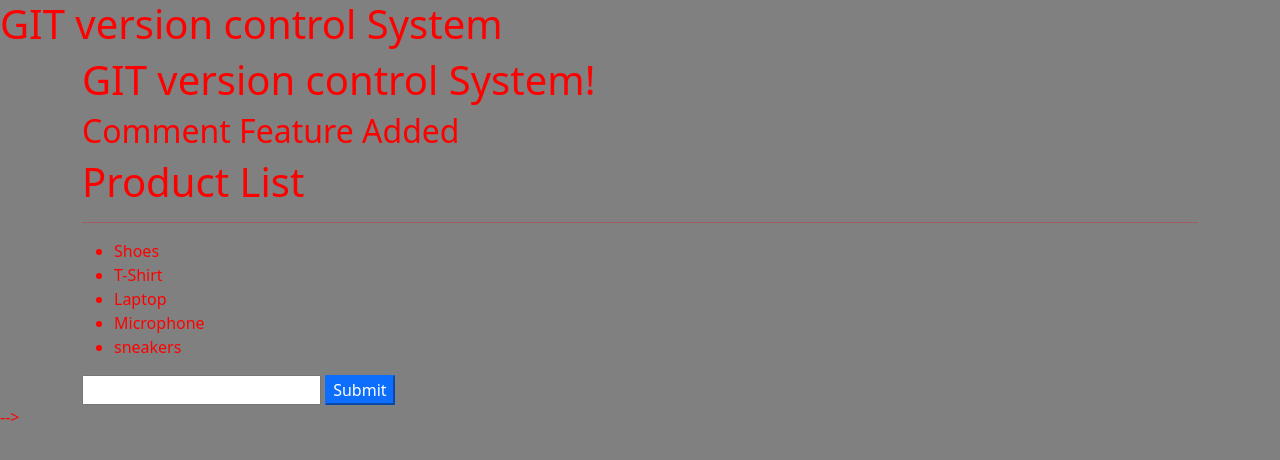
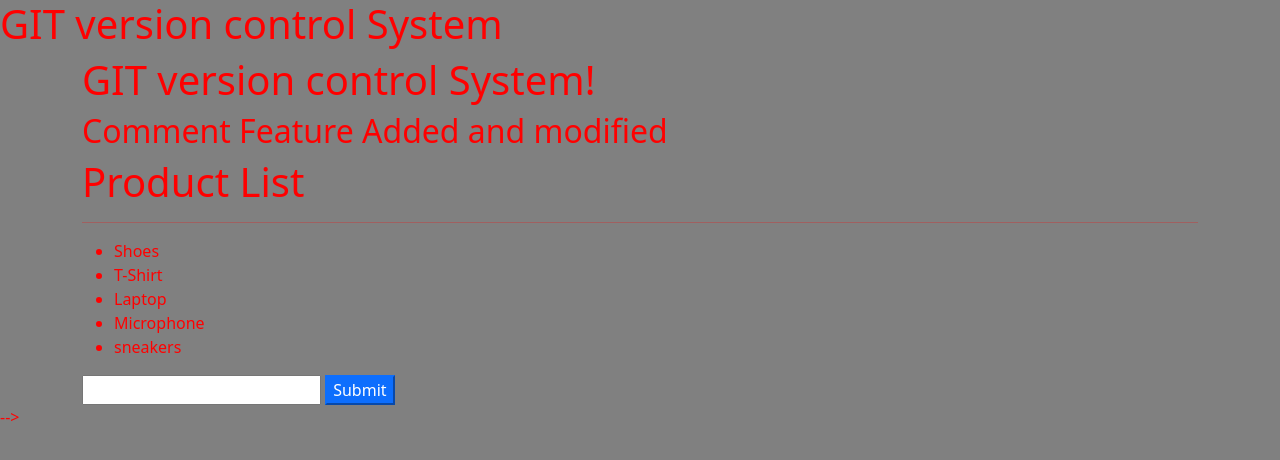
Before and after one commit to koushik16101085/Javascript-Git-Github, a plain HTML site: page index.html in a window 1280 px wide. Drawn offline with nearby package versions, Linux system fonts and the light colour scheme.

Commit message:
comment feature updated

```diff
--- a/index.html
+++ b/index.html
@@ -27,7 +27,7 @@
     <!-- <script src="main.js"></script> -->
      <div class="container" id="container">
        <h1>GIT version control System!</h1>
-       <h2>Comment Feature Added</h2>
+       <h2>Comment Feature Added and modified</h2>
         <h1 class="h1">Product List</h1>
         <hr />
         <ul class="product-collection mb-3">
```
